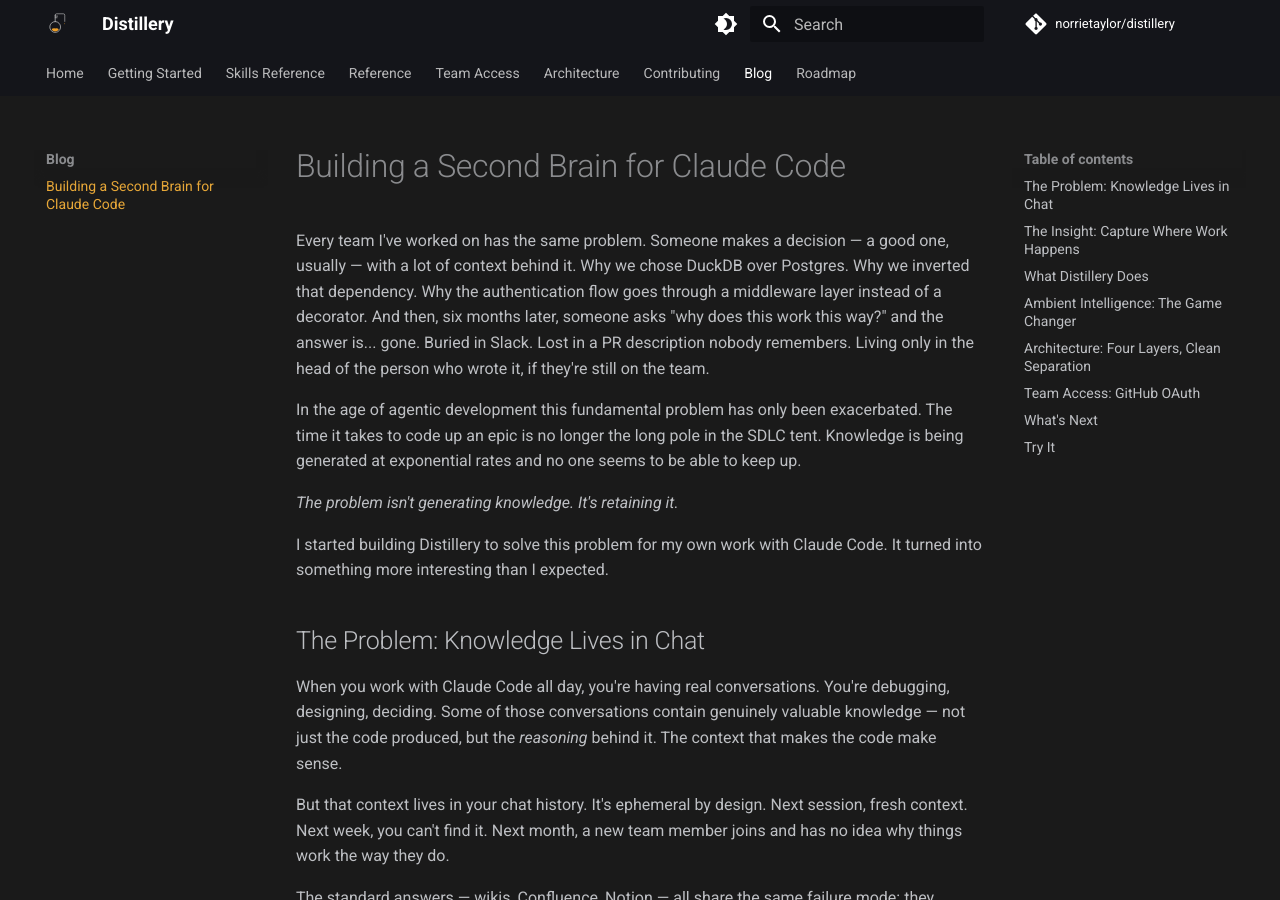
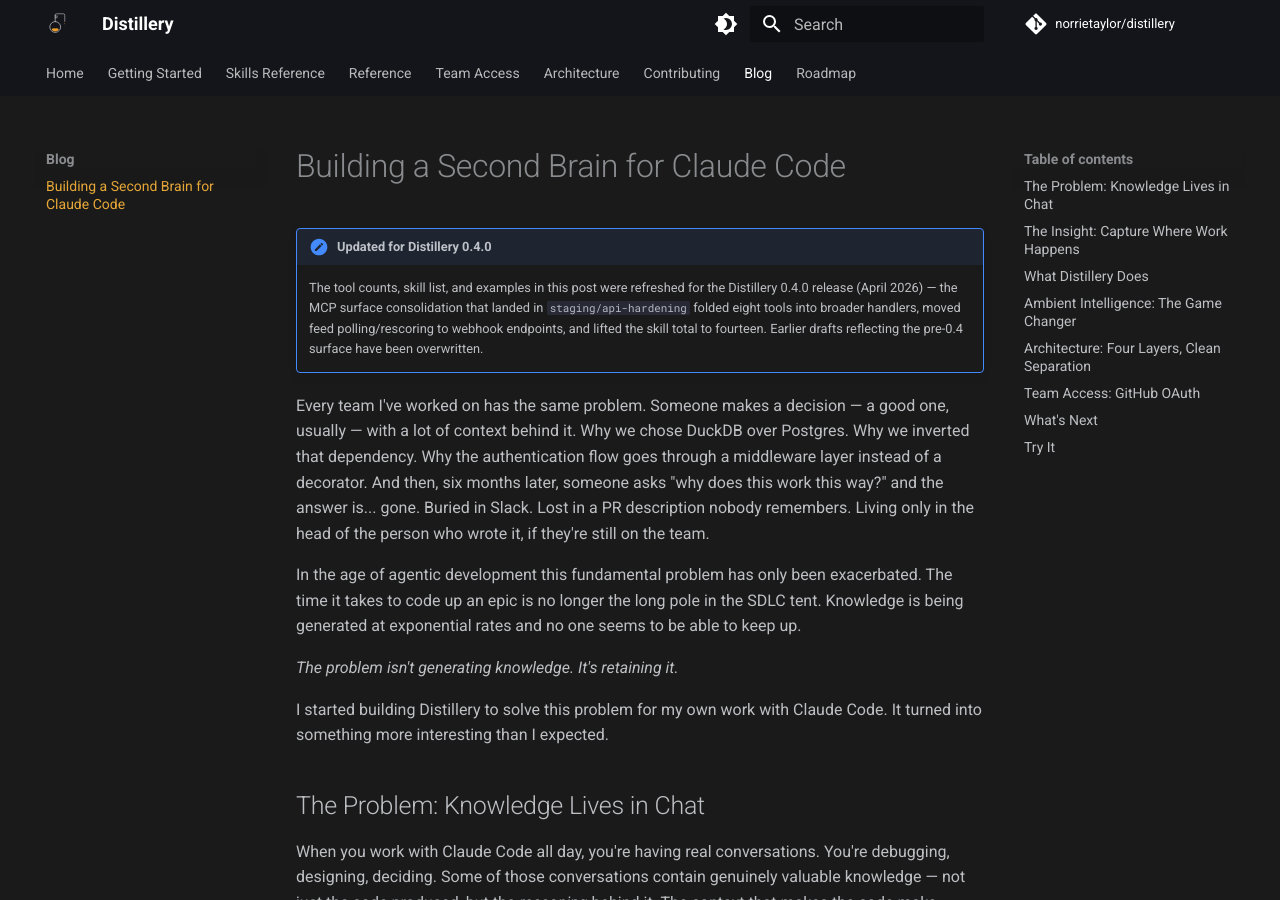
Before and after one commit to norrietaylor/distillery, an MkDocs documentation site: the page built from docs/blog/building-a-second-brain-for-claude-code.md, in a window 1280 px wide and 900 px high. Built offline with MkDocs 1.6.1 and Material for MkDocs 9.7.7, drawn with Linux system fonts in a browser that asks for light colours; comment, search, counter and statistics services are not loaded.

Commit message:
docs(blog): annotate second-brain post as updated for 0.4.0
Adds a Material `note` admonition at the top of the post making it
explicit that the tool counts, skill list, and examples reflect the
post-0.4 MCP surface consolidation (staging/api-hardening) rather
than the original draft.

Co-Authored-By: Claude Opus 4.7 (1M context) <noreply@anthropic.com>

```diff
--- a/docs/blog/building-a-second-brain-for-claude-code.md
+++ b/docs/blog/building-a-second-brain-for-claude-code.md
@@ -7,6 +7,14 @@ canonical_url: https://norrietaylor.github.io/distillery/blog/building-a-second-
 ---
 
 # Building a Second Brain for Claude Code
+
+!!! note "Updated for Distillery 0.4.0"
+    The tool counts, skill list, and examples in this post were refreshed
+    for the Distillery 0.4.0 release (April 2026) — the MCP surface
+    consolidation that landed in `staging/api-hardening` folded eight
+    tools into broader handlers, moved feed polling/rescoring to webhook
+    endpoints, and lifted the skill total to fourteen. Earlier drafts
+    reflecting the pre-0.4 surface have been overwritten.
 
 Every team I've worked on has the same problem. Someone makes a decision — a good one, usually — with a lot of context behind it. Why we chose DuckDB over Postgres. Why we inverted that dependency. Why the authentication flow goes through a middleware layer instead of a decorator. And then, six months later, someone asks "why does this work this way?" and the answer is... gone. Buried in Slack. Lost in a PR description nobody remembers. Living only in the head of the person who wrote it, if they're still on the team.
 
```
